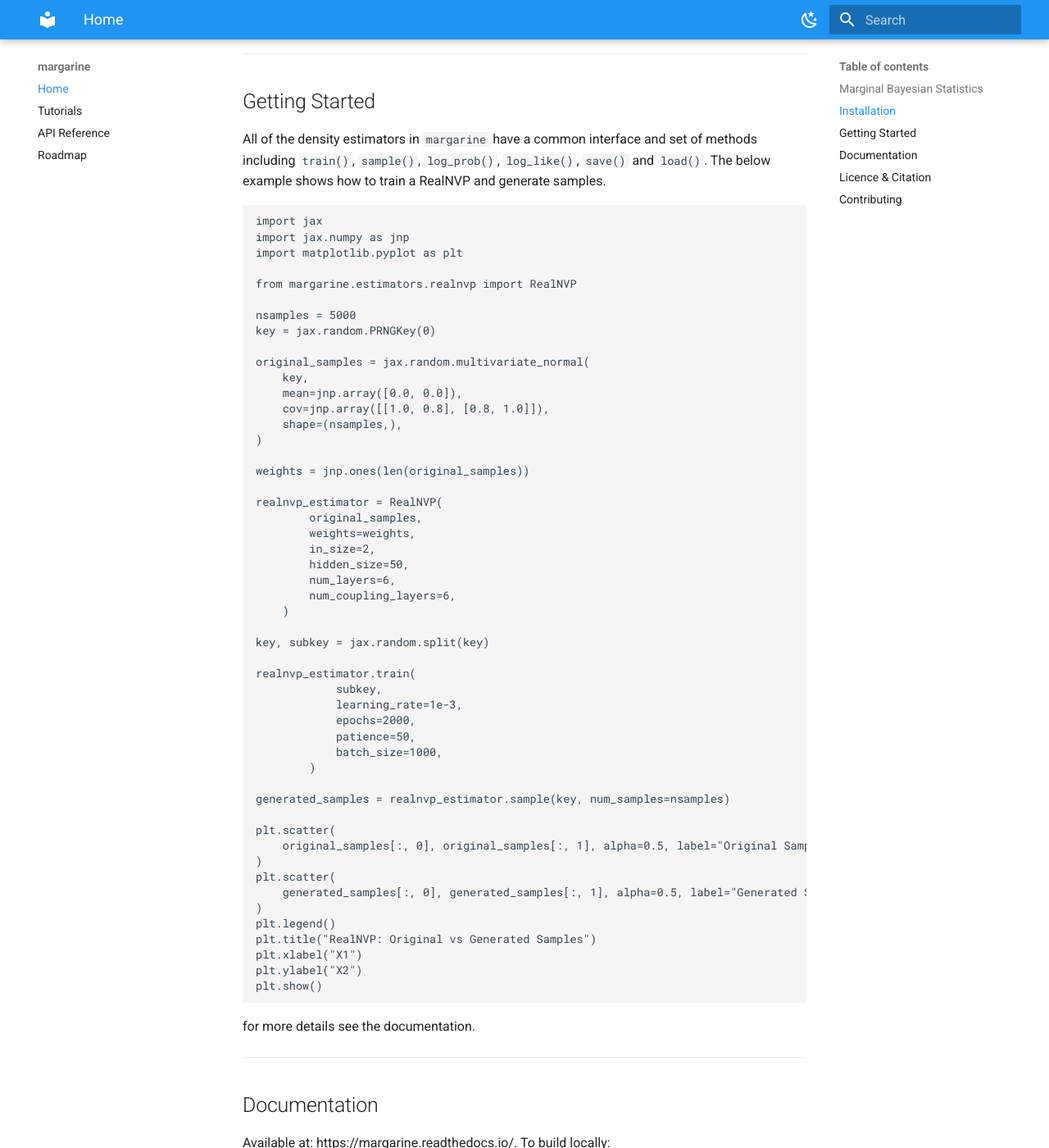
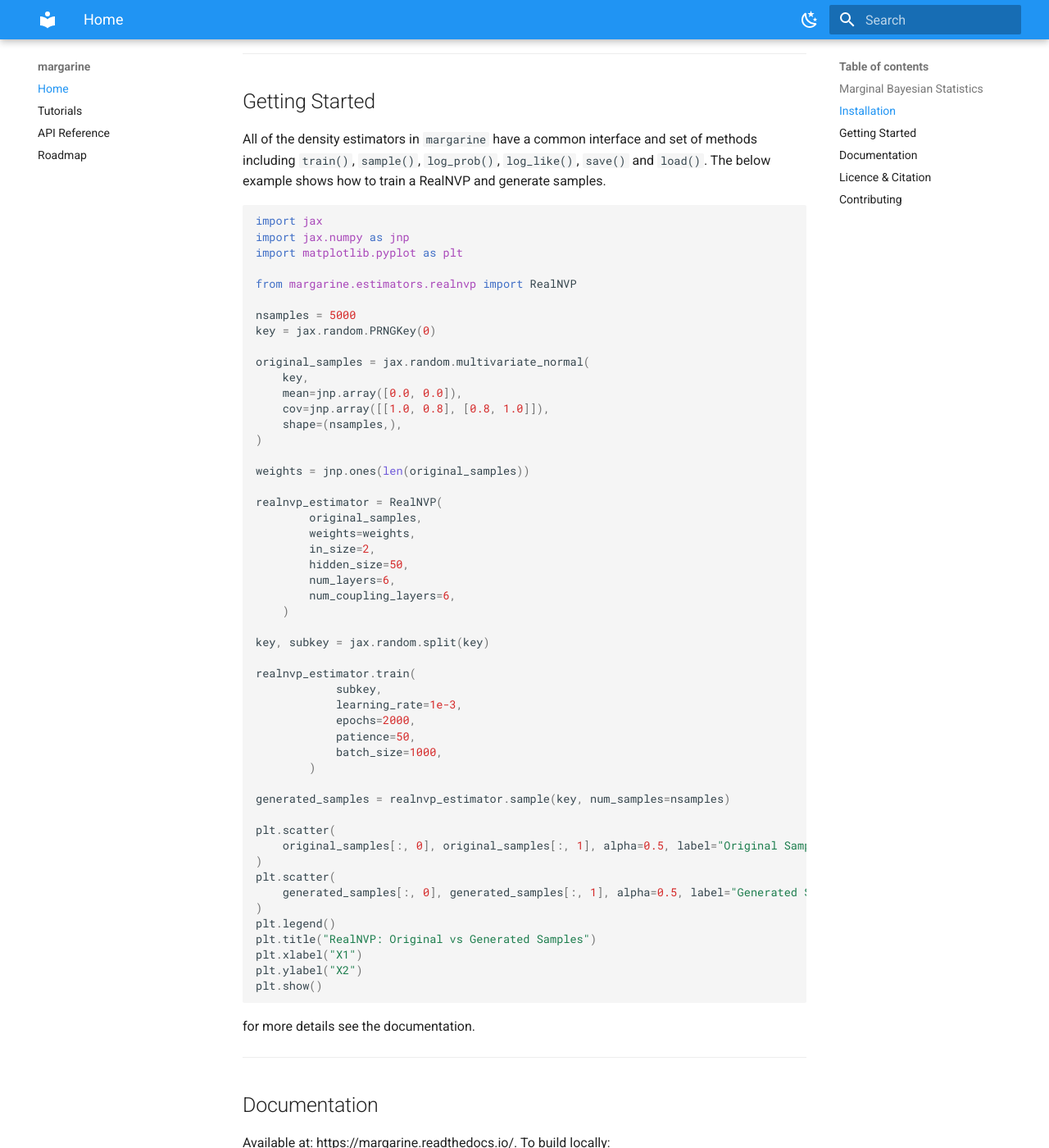
Before and after one commit to htjb/margarine, an MkDocs documentation site: the page built from docs/index.md, in a window 1280 px wide and 1400 px high, scrolled down 1152 px. Shown: the whole window at 82% size. Built offline with MkDocs 1.6.1 and Material for MkDocs 9.7.7, drawn with Linux system fonts in a browser that asks for light colours; some of the changed text lies outside the part shown.

Commit message:
code highlighting

```diff
--- a/mkdocs.yaml
+++ b/mkdocs.yaml
@@ -27,6 +27,9 @@ plugins:
           options:
             show_root_heading: true
             heading_level: 2
+markdown_extensions:
+  - pymdownx.highlight
+  - pymdownx.superfences
 nav:
   - Home: index.md
   - Tutorials: tutorials.md
--- a/pyproject.toml
+++ b/pyproject.toml
@@ -43,6 +43,7 @@ docs = [
   "mkdocstrings",
   "mkdocstrings-python",
   "mkdocs-include-markdown-plugin",
+  "pymdown-extensions",
 ]
 
 [tool.setuptools.packages.find]
```
